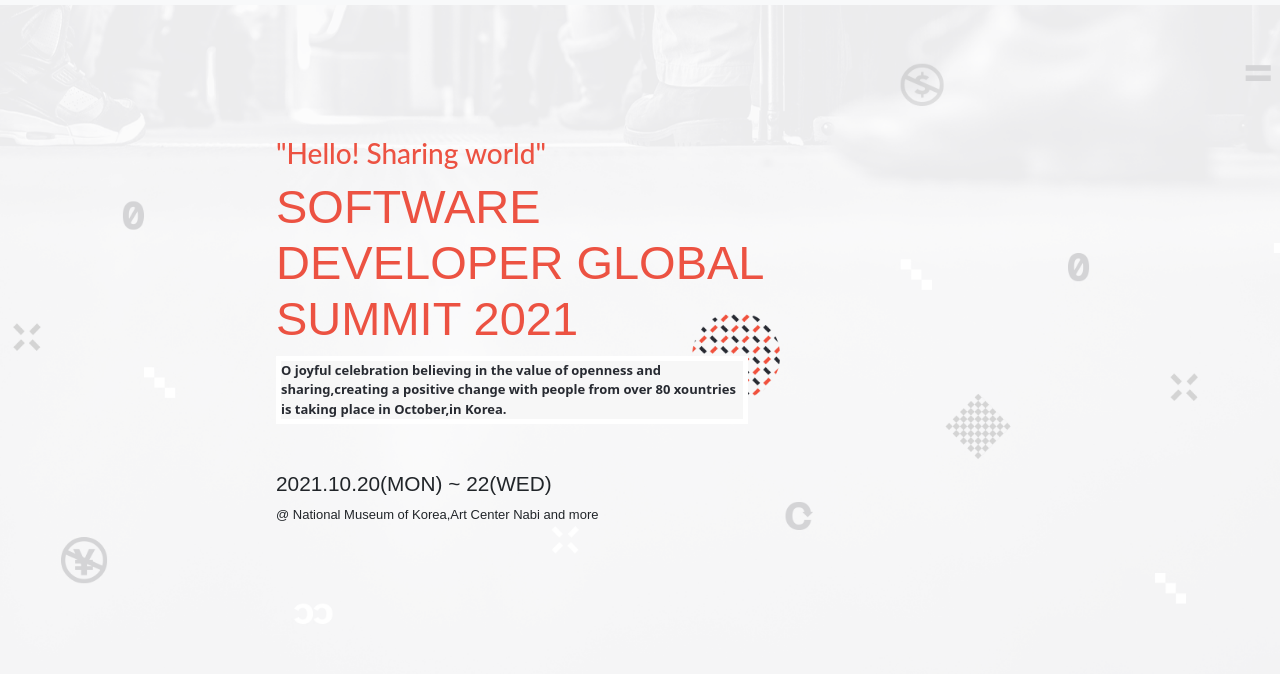
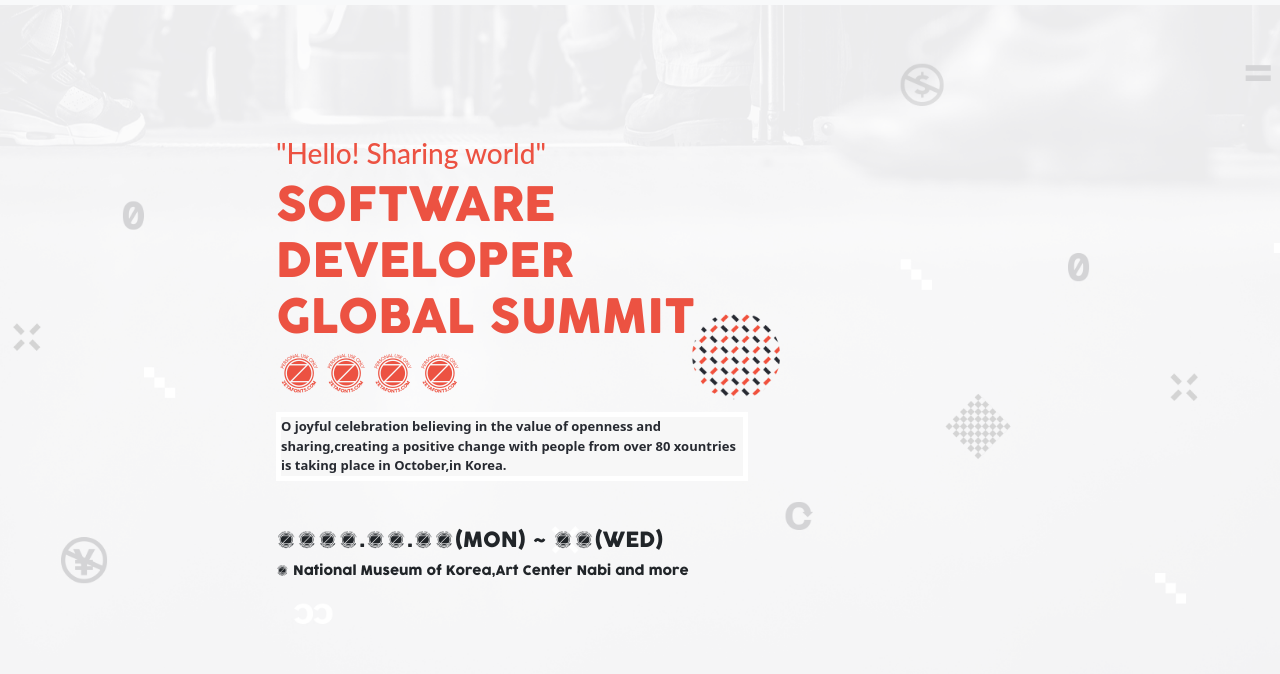
Before and after one commit to Donard97/First-Capstone-Project, a website: page index.html in a window 1280 px wide. Shown: the part 107-781 px from the top of the page. Drawn offline with nearby package versions, Linux system fonts and the light colour scheme; the site is published under a folder, as on GitHub Pages, so addresses that start at the root find nothing; a web font is replaced by a local one.

Commit message:
Add changes to font path

```diff
--- a/css/about.css
+++ b/css/about.css
@@ -126,7 +126,7 @@
 
 @font-face {
   font-family: Cocogoose;
-  src: url(/fonts/Cocogoose\ Pro-trial.ttf);
+  src: url(../fonts/Cocogoose\ Pro-trial.ttf);
 }
 
 @media only screen and (min-width: 768px) {
--- a/css/style.css
+++ b/css/style.css
@@ -127,7 +127,7 @@
 
 @font-face {
   font-family: Cocogoose;
-  src: url(/fonts/Cocogoose\ Pro-trial.ttf);
+  src: url(../fonts/Cocogoose\ Pro-trial.ttf);
 }
 
 @media only screen and (min-width: 768px) {
```
